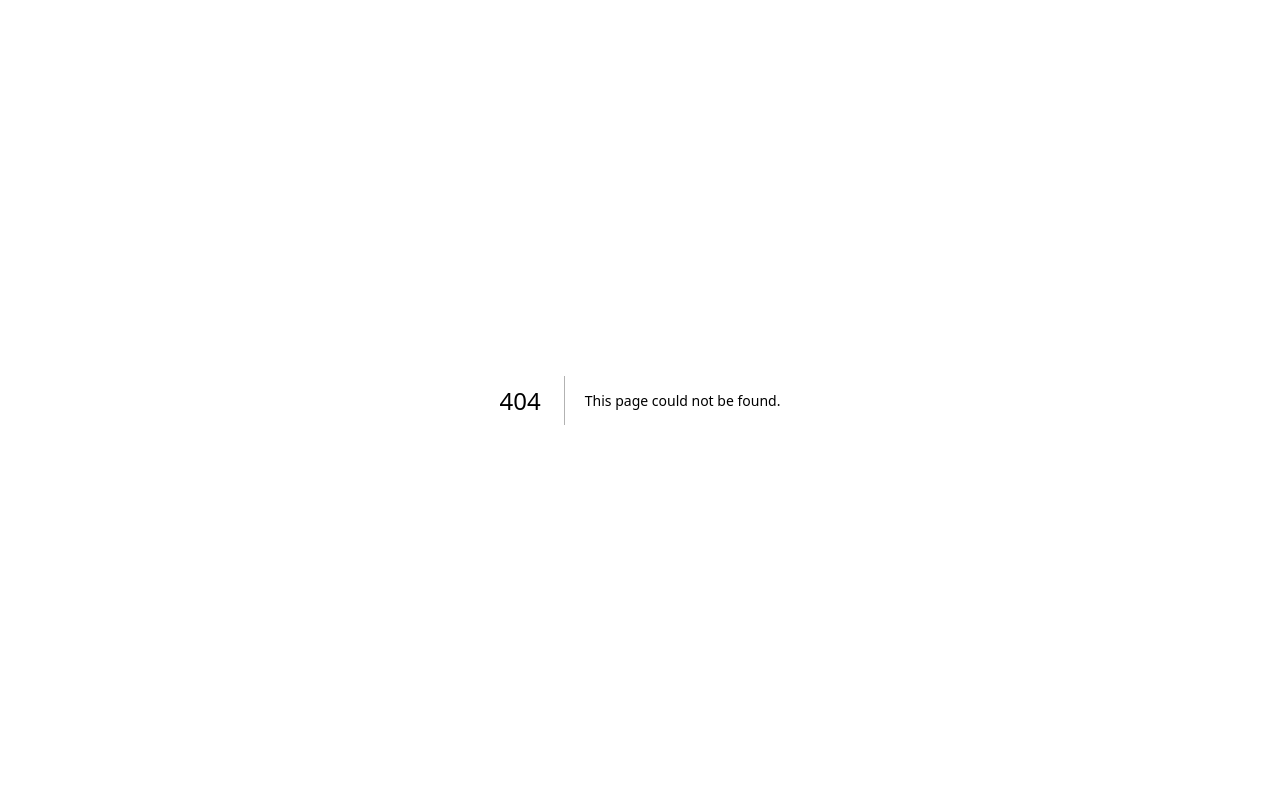
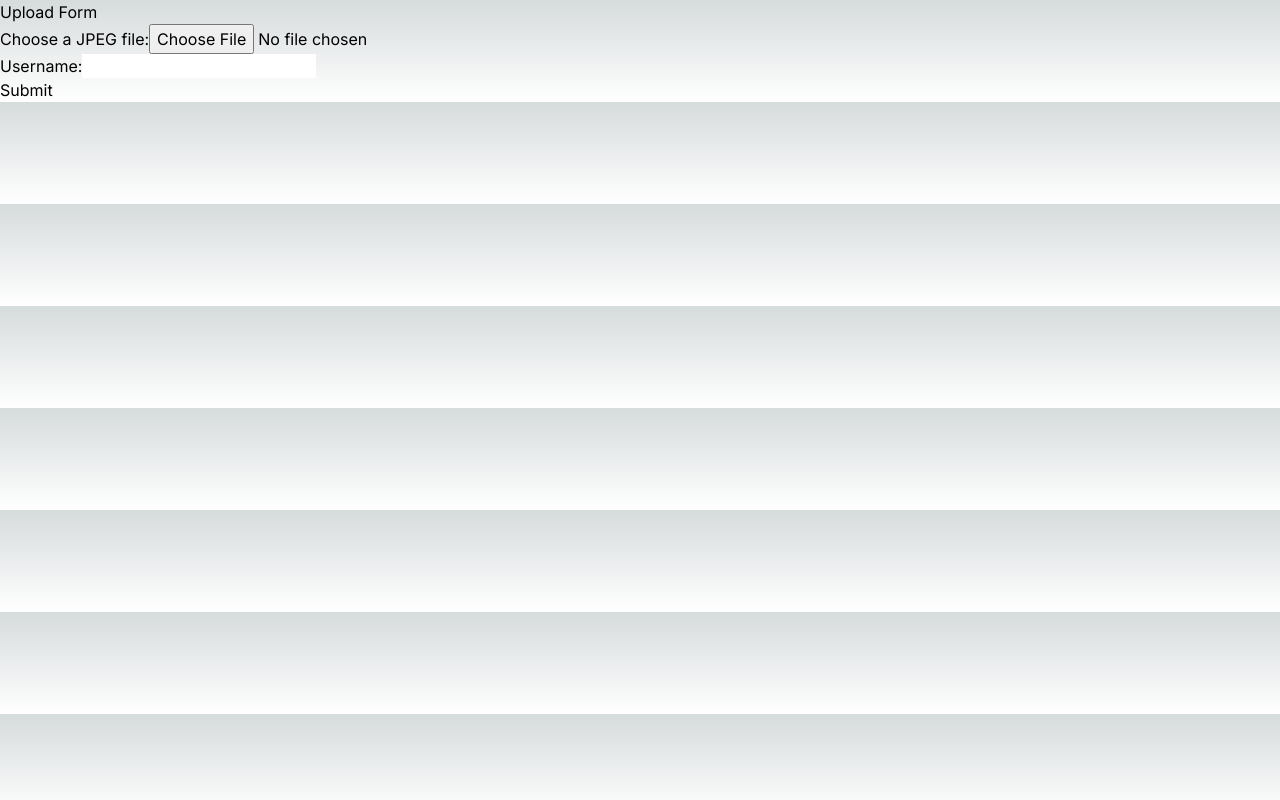
Before and after one commit to RadoslavTsvetanov/Staj, a Next.js app in the folder frontend/: page /memories/new in a window 1280 px wide. Before the commit this address had no page. Built offline with nearby package versions, Linux system fonts and the light colour scheme.

Commit message:
made memeroies routes

```diff
--- /dev/null
+++ b/frontend/src/app/memories/new/page.tsx
@@ -0,0 +1,85 @@
+"use client"
+import React, { useState } from "react";
+
+const FileUploadForm = () => {
+  const [file, setFile] = useState(null);
+  const [username, setUsername] = useState("");
+  const [isSubmitting, setIsSubmitting] = useState(false);
+  const [error, setError] = useState(null);
+  const [success, setSuccess] = useState(null);
+
+  const handleFileChange = (event) => {
+    setFile(event.target.files[0]);
+  };
+
+  const handleUsernameChange = (event) => {
+    setUsername(event.target.value);
+  };
+
+  const handleSubmit = async (event) => {
+    event.preventDefault();
+
+    if (!file || !username) {
+      setError("Please provide both a file and a username.");
+      return;
+    }
+
+
+    setIsSubmitting(true);
+    setError(null);
+    setSuccess(null);
+
+    const formData = new FormData();
+    formData.append("file", file);
+    formData.append("username", username);
+
+    try {
+      const response = await fetch("http://localhost:4550/api/files/upload", {
+        method: "POST",
+        body: formData,
+      });
+
+      if (response.ok) {
+        setSuccess("File and username uploaded successfully!");
+      } else {
+        setError("Failed to upload file.");
+      }
+    } catch (err) {
+      setError("An error occurred during upload.");
+    } finally {
+      setIsSubmitting(false);
+    }
+  };
+
+  return (
+    <div>
+      <h2>Upload Form</h2>
+      <form onSubmit={handleSubmit}>
+        <div>
+          <label htmlFor="file">Choose a JPEG file:</label>
+          <input
+            type="file"
+            id="file"
+            onChange={handleFileChange}
+          />
+        </div>
+        <div>
+          <label htmlFor="username">Username:</label>
+          <input
+            type="text"
+            id="username"
+            value={username}
+            onChange={handleUsernameChange}
+          />
+        </div>
+        <button type="submit" disabled={isSubmitting}>
+          {isSubmitting ? "Submitting..." : "Submit"}
+        </button>
+      </form>
+      {error && <p style={{ color: "red" }}>{error}</p>}
+      {success && <p style={{ color: "green" }}>{success}</p>}
+    </div>
+  );
+};
+
+export default FileUploadForm;
```
Also changed, not shown: frontend/src/app/memories/[id]/page.tsx (added).
